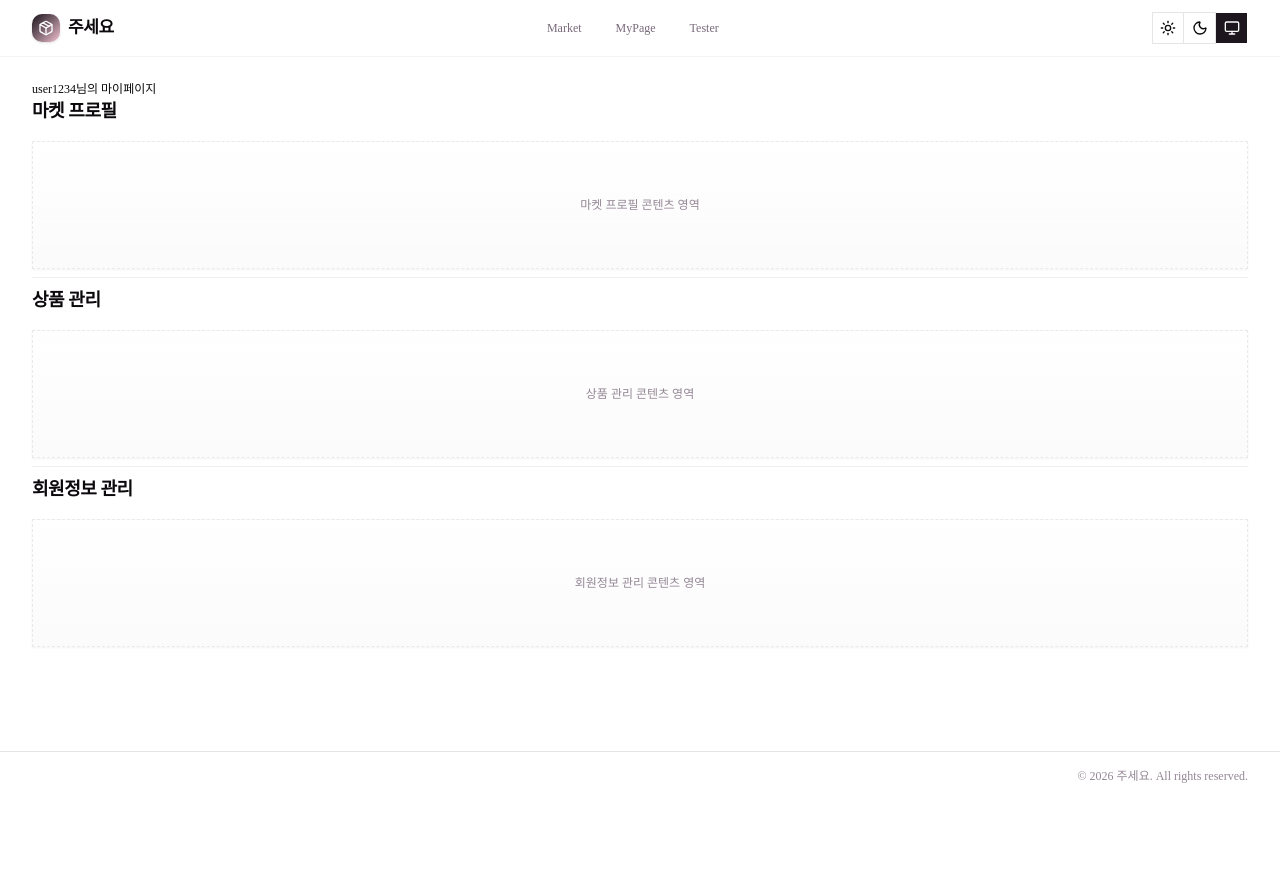
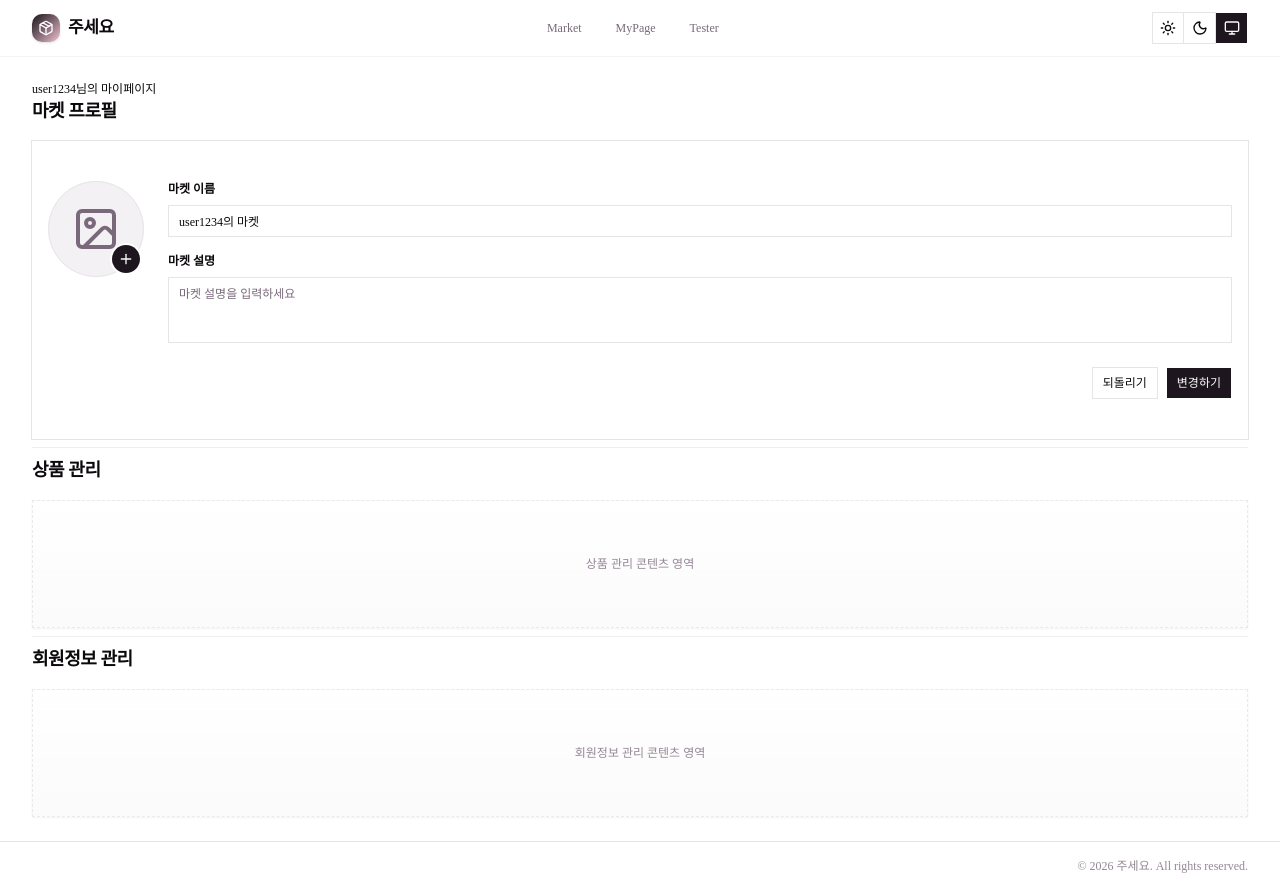
Before and after one commit to SihyeonHong/juseyo, a Next.js app: page /en/user1234/mypage in a window 1280 px wide. Before the commit the page ends 800 px from the top, so only its background shows below. Built offline with nearby package versions, Linux system fonts and the light colour scheme.

Commit message:
feat: add market profile ui

```diff
--- a/src/app/[locale]/[userId]/mypage/page.tsx
+++ b/src/app/[locale]/[userId]/mypage/page.tsx
@@ -1,3 +1,4 @@
+import MarketProfileCard from "@/components/mypage/market-profile-card";
 import SectionContainer from "@/components/mypage/section-container";
 import { Separator } from "@/components/shadcn-ui/separator";
 import EmptySection from "@/components/tester/empty-section";
@@ -16,7 +17,7 @@ export default async function Page({ params }: PageProps) {
       {/* 수직으로 구성된 3개 섹션 및 구분선 */}
       <div className="flex flex-col gap-2">
         <SectionContainer title="마켓 프로필">
-          <EmptySection title="마켓 프로필" />
+          <MarketProfileCard userId={userId} />
         </SectionContainer>
 
         <Separator className="bg-border/60" />
--- a/src/app/[locale]/layout.tsx
+++ b/src/app/[locale]/layout.tsx
@@ -8,6 +8,7 @@ import Footer from "@/components/common/footer";
 import Header from "@/components/common/header";
 import { routing } from "@/i18n/routing";
 import ThemeProvider from "@/provider/theme-provider";
+import { Toaster } from "@/components/shadcn-ui/sonner";
 
 import "@/app/globals.css";
 
@@ -49,6 +50,7 @@ export default async function LocaleLayout({
               <main className="flex-1">{children}</main>
               <Footer />
             </div>
+            <Toaster />
           </ThemeProvider>
         </NextIntlClientProvider>
       </body>
--- /dev/null
+++ b/src/components/common/no-image.tsx
@@ -0,0 +1,53 @@
+import { Image } from "lucide-react";
+
+import { cn } from "@/utils/shadcn-lib/utils";
+
+interface NoImageProps {
+  size?: "sm" | "md" | "lg" | "full" | "custom";
+  rounded?: "none" | "sm" | "md" | "lg" | "full";
+  className?: string;
+  iconClassName?: string;
+  ariaLabel?: string;
+}
+
+export default function NoImage({
+  size = "full",
+  rounded = "full",
+  className,
+  iconClassName,
+  ariaLabel = "default profile image",
+}: NoImageProps) {
+  const containerSize = size === "custom" ? "" : containerSizeClasses[size];
+
+  return (
+    <div
+      className={cn(
+        "bg-muted flex aspect-square items-center justify-center",
+        containerSize,
+        roundedClasses[rounded],
+        className,
+      )}
+    >
+      <Image
+        className={cn("text-muted-foreground h-1/2 w-1/2", iconClassName)}
+        aria-label={ariaLabel}
+      />
+    </div>
+  );
+}
+
+const containerSizeClasses = {
+  sm: "h-12 w-12",
+  md: "h-20 w-20",
+  lg: "h-28 w-28",
+  full: "h-full w-full max-w-full",
+  custom: "",
+};
+
+const roundedClasses = {
+  none: "rounded-none",
+  sm: "rounded-sm",
+  md: "rounded-md",
+  lg: "rounded-lg",
+  full: "rounded-full",
+};
--- /dev/null
+++ b/src/components/mypage/market-profile-card.tsx
@@ -0,0 +1,198 @@
+"use client";
+
+import { Plus } from "lucide-react";
+import React, { useRef, useState } from "react";
+import { toast } from "sonner";
+
+import NoImage from "@/components/common/no-image";
+import { Avatar, AvatarImage } from "@/components/shadcn-ui/avatar";
+import { Button } from "@/components/shadcn-ui/button";
+import { Card, CardContent } from "@/components/shadcn-ui/card";
+import { Field, FieldContent, FieldLabel } from "@/components/shadcn-ui/field";
+import {
+  InputGroup,
+  InputGroupInput,
+  InputGroupTextarea,
+} from "@/components/shadcn-ui/input-group";
+import type { Market } from "@/types/market";
+
+interface MarketProfileCardProps {
+  userId: string;
+}
+
+export default function MarketProfileCard({ userId }: MarketProfileCardProps) {
+  const initialProfile = createDefaultMarketProfile(userId);
+  const [marketInfo, setMarketInfo] = useState<Market>(initialProfile);
+  const fileInputRef = useRef<HTMLInputElement>(null);
+
+  const handleImageClick = () => {
+    fileInputRef.current?.click();
+  };
+
+  const handleFileChange = (event: React.ChangeEvent<HTMLInputElement>) => {
+    const file = event.target.files?.[0];
+    if (file) {
+      // 이전 blob URL 해제
+      if (marketInfo.profileImg) {
+        URL.revokeObjectURL(marketInfo.profileImg);
+      }
+      setMarketInfo({ ...marketInfo, profileImg: URL.createObjectURL(file) });
+    }
+    // 같은 파일 재선택 허용
+    event.target.value = "";
+  };
+
+  const handleResetImage = () => {
+    if (marketInfo.profileImg) {
+      URL.revokeObjectURL(marketInfo.profileImg);
+    }
+    setMarketInfo({ ...marketInfo, profileImg: null });
+    toast.info("기본 프로필 이미지로 초기화했습니다.");
+  };
+
+  // 이름과 설명만 되돌리기 (이미지 미포함)
+  const handleReset = () => {
+    setMarketInfo({
+      ...marketInfo,
+      marketName: initialProfile.marketName,
+      description: initialProfile.description,
+    });
+    toast.info("마켓 이름과 설명을 되돌렸습니다.");
+  };
+
+  // 이름과 설명만 변경하기 (이미지 미포함)
+  const handleUpdate = () => {
+    if (!marketInfo.marketName.trim()) {
+      toast.error("마켓 이름을 입력해주세요.");
+      return;
+    }
+    toast.success(
+      `변경 완료 - 이름: ${marketInfo.marketName}, 설명: ${marketInfo.description}`,
+    );
+  };
+
+  return (
+    <Card className="w-full">
+      <CardContent className="flex flex-col gap-6 py-6 sm:flex-row sm:items-start">
+        {/* 프로필 이미지 영역 */}
+        <div className="flex shrink-0 flex-col items-center gap-2 sm:items-start">
+          <div className="relative">
+            <Avatar
+              className="size-24 cursor-pointer"
+              onClick={handleImageClick}
+            >
+              {marketInfo.profileImg ? (
+                <AvatarImage
+                  src={marketInfo.profileImg}
+                  alt={marketInfo.marketName}
+                />
+              ) : (
+                <NoImage
+                  size="full"
+                  rounded="full"
+                  ariaLabel="마켓 프로필 이미지"
+                />
+              )}
+            </Avatar>
+            {/* "+" 오버레이 */}
+            <button
+              type="button"
+              className="bg-primary text-primary-foreground ring-background absolute right-1 bottom-1 z-10 flex size-7 cursor-pointer items-center justify-center rounded-full ring-2 transition-opacity hover:opacity-80"
+              onClick={handleImageClick}
+              aria-label="프로필 이미지 변경"
+            >
+              <Plus className="size-4" />
+            </button>
+          </div>
+          <input
+            ref={fileInputRef}
+            type="file"
+            accept="image/*"
+            onChange={handleFileChange}
+            className="hidden"
+          />
+          {marketInfo.profileImg && (
+            <Button
+              variant="outline"
+              size="xs"
+              onClick={handleResetImage}
+              className="h-auto max-w-24 whitespace-normal"
+            >
+              기본 이미지로 초기화
+            </Button>
+          )}
+        </div>
+
+        {/* 마켓 정보 입력 영역 */}
+        <div className="flex w-full flex-col gap-4">
+          {/* 마켓 이름 field */}
+          <Field>
+            <FieldLabel htmlFor="market-name" className="text-xs font-semibold">
+              마켓 이름
+            </FieldLabel>
+            <FieldContent>
+              <InputGroup>
+                <InputGroupInput
+                  id="market-name"
+                  placeholder="마켓 이름을 입력하세요"
+                  value={marketInfo.marketName}
+                  onChange={(e) =>
+                    setMarketInfo({
+                      ...marketInfo,
+                      marketName: e.target.value,
+                    })
+                  }
+                />
+              </InputGroup>
+            </FieldContent>
+          </Field>
+
+          {/* 마켓 설명 field */}
+          <Field>
+            <FieldLabel
+              htmlFor="market-description"
+              className="text-xs font-semibold"
+            >
+              마켓 설명
+            </FieldLabel>
+            <FieldContent>
+              <InputGroup className="h-auto">
+                <InputGroupTextarea
+                  id="market-description"
+                  placeholder="마켓 설명을 입력하세요"
+                  rows={3}
+                  value={marketInfo.description}
+                  onChange={(e) =>
+                    setMarketInfo({
+                      ...marketInfo,
+                      description: e.target.value,
+                    })
+                  }
+                />
+              </InputGroup>
+            </FieldContent>
+          </Field>
+
+          {/* 이름/설명 전용 버튼 영역 */}
+          <div className="mt-2 flex justify-end gap-2">
+            <Button variant="outline" onClick={handleReset}>
+              되돌리기
+            </Button>
+            <Button variant="default" onClick={handleUpdate}>
+              변경하기
+            </Button>
+          </div>
+        </div>
+      </CardContent>
+    </Card>
+  );
+}
+
+function createDefaultMarketProfile(userId: string): Market {
+  return {
+    userId,
+    marketName: userId + "의 마켓",
+    description: "",
+    profileImg: null,
+  };
+}
--- /dev/null
+++ b/src/types/market.ts
@@ -0,0 +1,7 @@
+/** 마켓 프로필 정보 */
+export interface Market {
+  userId: string;
+  marketName: string; /** 빈 문자열 및 공백만으로 구성된 값 불가 */
+  description: string;
+  profileImg: string | null;
+}
```
Also changed, not shown: 2 other files (tests, documents, lock files or other folders).
